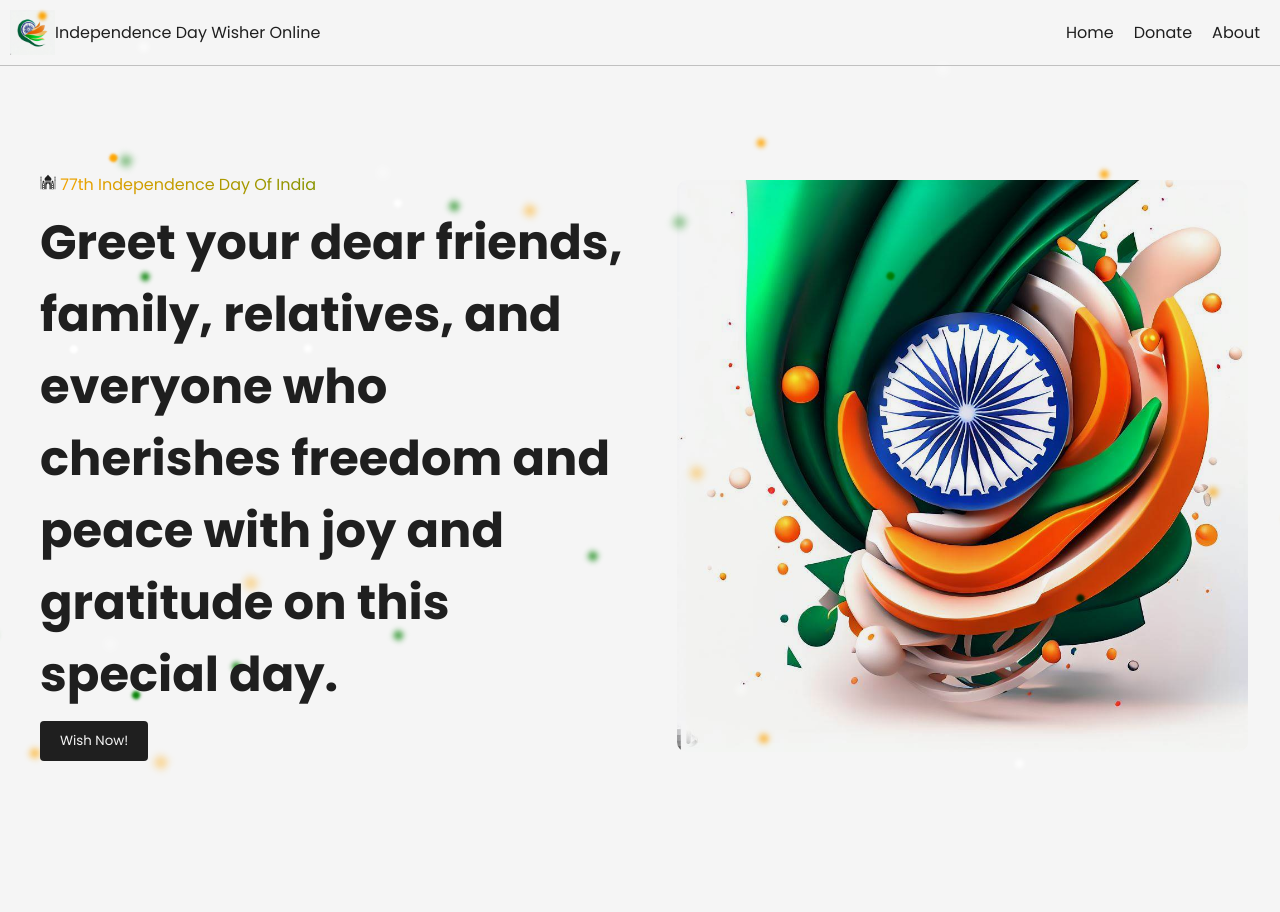
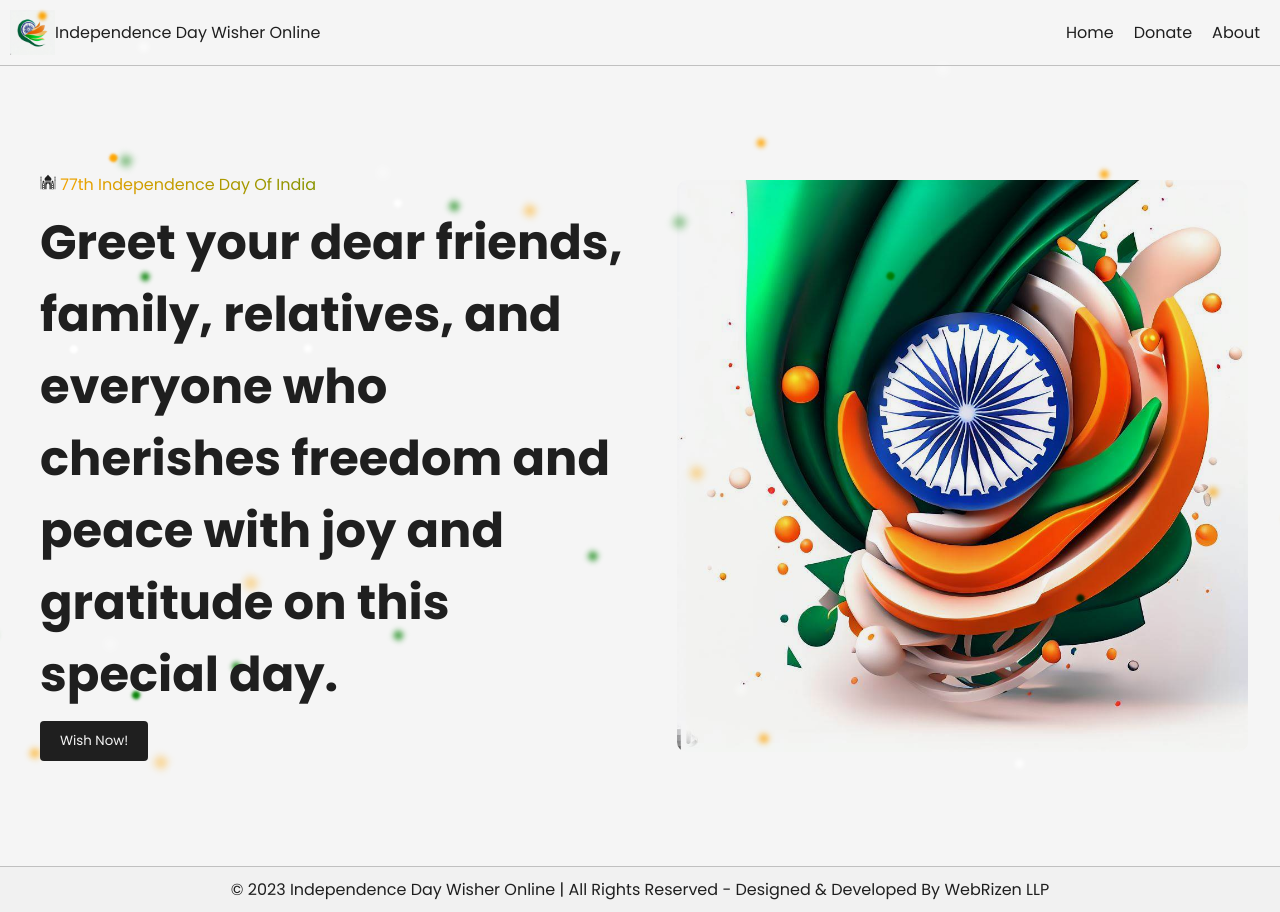
Before and after one commit to Webrizen/independence-day-wisher, a Next.js app: page / in a window 1280 px wide. Before the commit the page ends 866 px from the top, so only its background shows below. Built offline with nearby package versions, Linux system fonts and the light colour scheme.

Commit message:
footer added

```diff
--- a/src/app/layout.js
+++ b/src/app/layout.js
@@ -1,3 +1,4 @@
+import Footer from '@/components/Footer';
 import './globals.css';
 import Navbar from '@/components/navbar';
 
@@ -12,6 +13,7 @@ export default function RootLayout({ children }) {
       <body>
         <Navbar />
         {children}
+        <Footer/>
         </body>
     </html>
   )
--- /dev/null
+++ b/src/components/Footer.jsx
@@ -0,0 +1,10 @@
+import React from 'react';
+import styles from '@/styles/components.module.css';
+
+export default function Footer() {
+  return (
+    <footer className={styles.footer}>
+      © {new Date().getFullYear()} Independence Day Wisher Online | All Rights Reserved - Designed & Developed By <a href="http://https://webrizen.netlify.app" target="_blank" rel="noopener noreferrer">WebRizen LLP</a>
+    </footer>
+  )
+}
--- a/src/styles/components.module.css
+++ b/src/styles/components.module.css
@@ -30,6 +30,12 @@
 .header .links a:hover{
     color: #000;
 }
+.footer{
+    padding: 10px;
+    border-top: 0.2px solid silver;
+    background: #f1f1f1;
+    text-align: center;
+}
 @media screen and (max-width: 768px){
     .header .Logo span{
         display: none;
```
